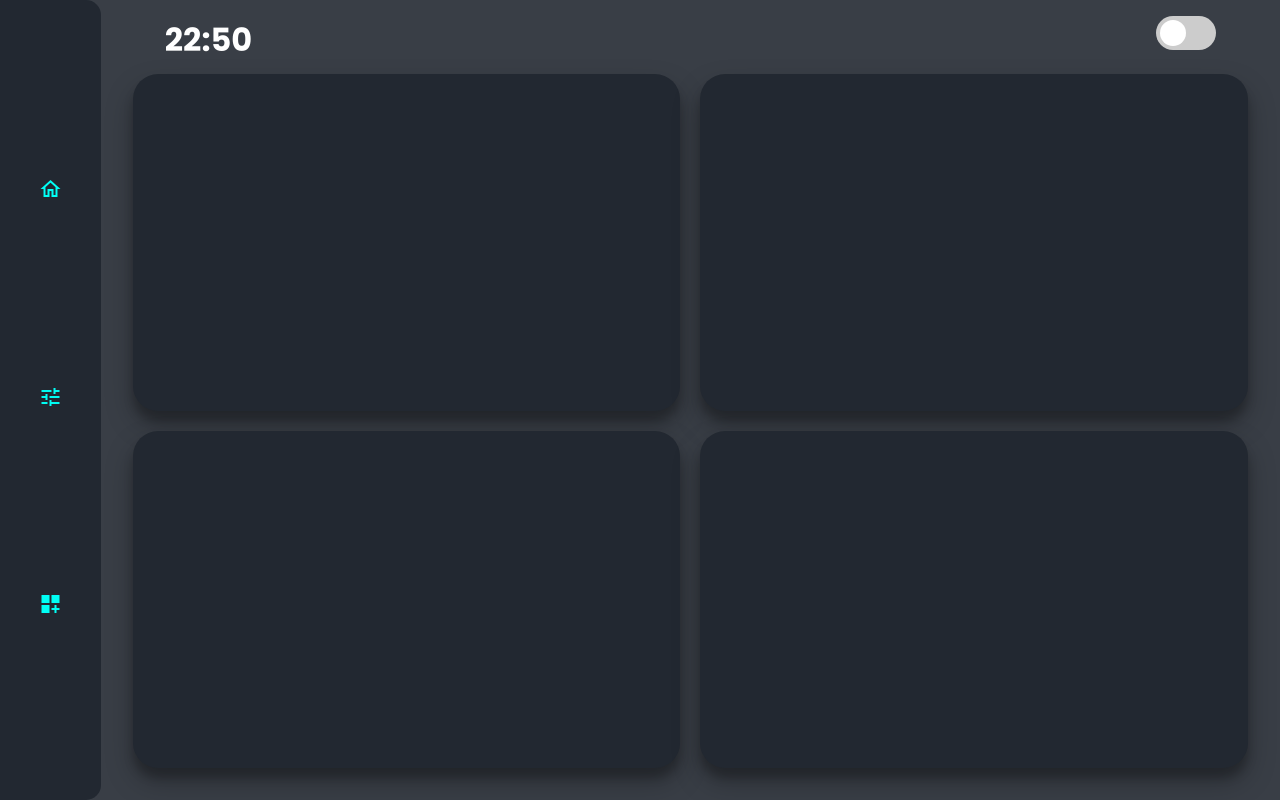
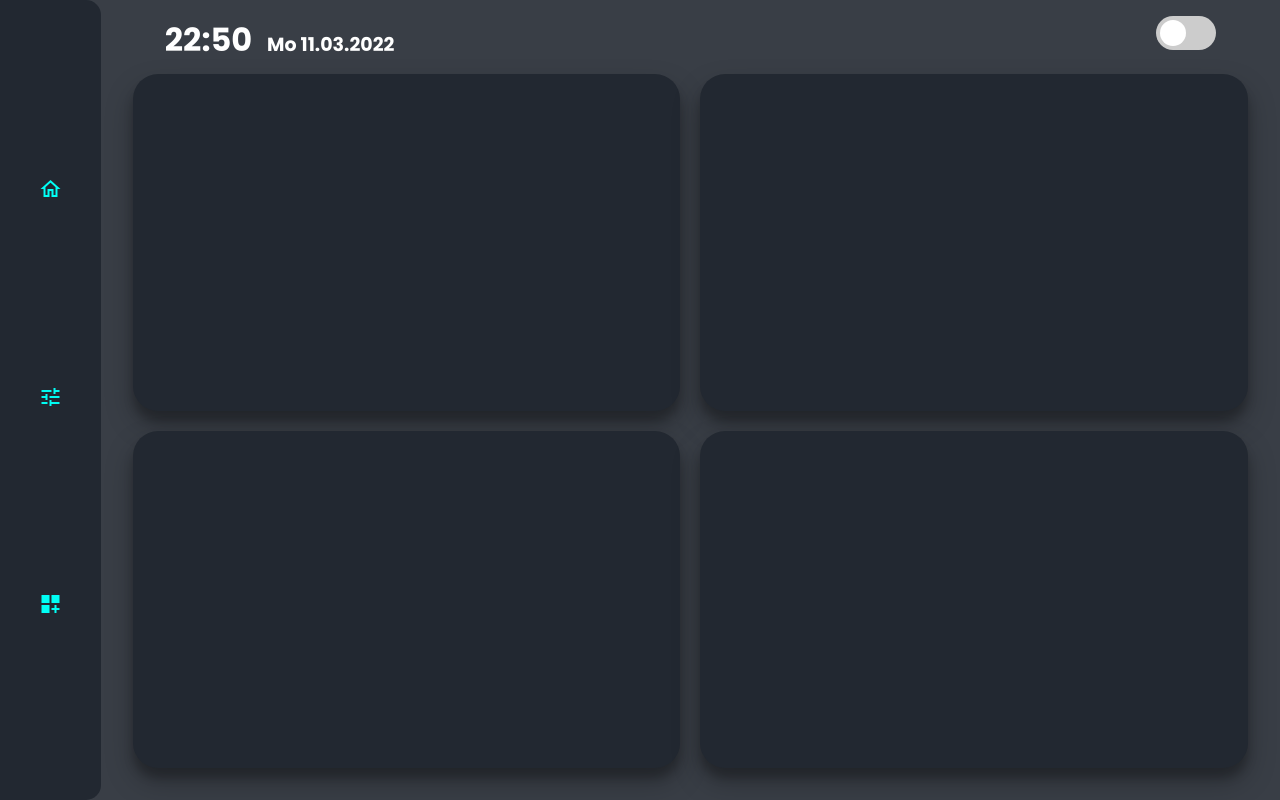
Before and after one commit to F4bianKoch/smart-board, a Django app: page /home in a window 1280 px wide. Run offline with Django 4.2, Linux system fonts and the light colour scheme.

Commit message:
a: date to design

```diff
--- a/webserver/static/styles/home_page.css
+++ b/webserver/static/styles/home_page.css
@@ -47,6 +47,11 @@ main {
   left: 4rem;
 }
 
+.time-date small {
+  font-size: 19px;
+  padding-left: 0.5rem;
+}
+
 .theme-switch-wrapper {
   position: absolute;
   right: 4rem;
@@ -56,10 +61,6 @@ main {
   display: flex;
   align-items: center;
 
-  em {
-    margin-left: 10px;
-    font-size: 1rem;
-  }
 }
 .theme-switch {
   display: inline-block;
--- a/webserver/templates/home.html
+++ b/webserver/templates/home.html
@@ -28,7 +28,7 @@
       <div class="main-part">
 
         <div class="header">
-          <h1 class="time">22:50</h1>
+            <h1 class="time-date">22:50 <small class="date">Mo 11.03.2022</small></h1>
 
           <div class="theme-switch-wrapper">
             <label class="theme-switch" for="checkbox">
```
